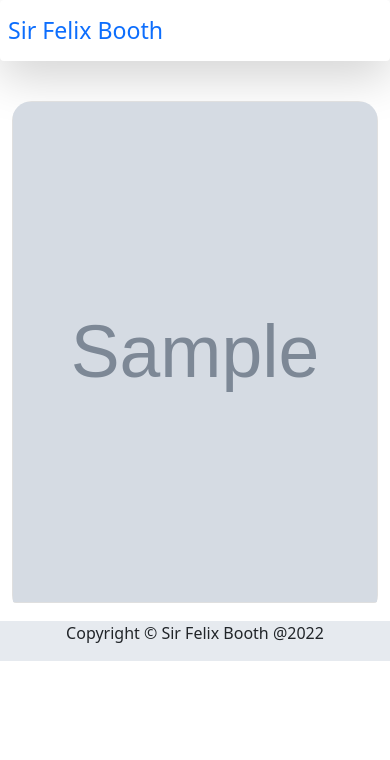
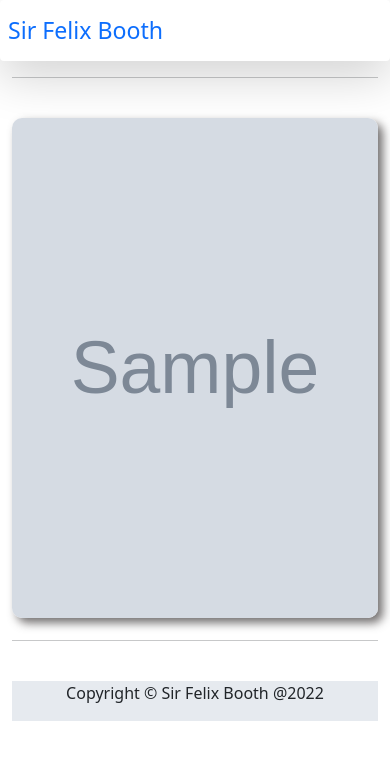
Before and after one commit to SayiaFelix/SirFelix-gallery, a Django app: page /location/1 in a window 390 px wide. Shown: the top 760 px of the page. Run offline with Django 3.2, Linux system fonts and the light colour scheme; tables that the repository leaves empty hold one stand-in row (values such as "Sample post"); grey boxes marked "Sample" are stand-in pictures; some libraries are stand-ins or nearby versions.

Commit message:
fixing bugs

```diff
--- a/myBooth/templates/all-images/locations.html
+++ b/myBooth/templates/all-images/locations.html
@@ -3,20 +3,16 @@
 {% block content %}
 
 <div class="container">
-
+    <hr class="text-dark">
   <div class="card-columns">
-
- <br>
-
+  <br>
    <div class="image text-light">
-         <div class="card">
+         <div class="">
             <img src="{{image.image.url}}" alt="" height="500" width="400" class="img-responsive card-img-top" />
          </div>
-
        <div class="overlay text-center">
-
            <h3 class="">{{image.image_name}}</h3>
-           <hr class="text-light"> <br>
+           <hr class="text-light">
            {% for categ in image.category.all %}
             <h5> Category: <strong>{{ categ.category_name }} </strong> </h5>
             {% endfor %}
@@ -26,47 +22,19 @@
            <h6 class="">Posted on:  {{image.post_date|date:"d, F Y"}}</h6>
            <br>
            <hr class="text-light">
-           <input type="text" id="imagelink" class="form-control input-sm text-center" value="https://my-memoirs.herokuapp.com{{image.image.url}}"
-               class="hidden">
+           <input type="text" id="imagelink" class="form-control input-sm text-center" value="https://sirfelix-gallery.herokuapp.com{{image.image.url}}"
+           class="hidden">
            <br>
            <div class="top">
-               <button type="" class="btn btn-outline-success btn-sm"> <a class="btn btn-custom fs-6" rel="gallery" href="{{image.image.url}}">Zoom Image</a> </button>
-               <button class="btn btn-outline-primary btn-lg" onclick="CopyFunction()">Copy Link</button>
-           </div>
+            <button type="" class="btn btn-outline-primary "> <a class="btn btn-custom btn-sm fs-5 text-light" rel="gallery" href="{{image.image.url}}">Zoom Image</a> </button>
+            <button class="btn btn-outline-primary btn-lg text-light" onclick="CopyFunction()">Copy Link</button>
+        </div>
        </div>
    </div>
    <br>
 </div>
-
-
-
-     {% comment %} <div class="card">
-
-        <div class="card border-secondary">
-          <img  class="card-img-top" src="{{image.image.url}}"  class="img-responsive" alt="">
-        </div>
-        <div class="card-body">
-            <h2 class="text-primary">{{image.image_name}}</h2>
-            <br>
-            <h4 class="">Location: {{image.location}}</h4>
-
-            <br>
-            <h6>About:  {{image.image_descriptions}}</h6>
-            <h6>Time elapsed since it was posted: <br>{{image.post_date|timesince}}</h6>
-
-            {% comment %} <br>
-              <input type="text" id="imagelink" class="form-control input-sm" value="https://my-memoirs.herokuapp.com{{image.image.url}}"
-                            class="hidden">
-            <br> {% endcomment
-            <div class="top">
-                <button type="" class="btn btn-outline-secondary btn-sm"> <a class="btn btn-custom fs-6" rel="gallery" href="{{image.image.url}}">Zoom Image</a> </button>
-                <button class="btn btn-outline-primary btn-lg" onclick="CopyFunction()">Copy Link</button>
-                {% comment %} <button type="button" class="btn btn-outline-danger btn-lg"> <a class="btn btn-custom fs-6" rel="gallery" href="{% url 'delete_image' image.id %}">Delete Image</a></button>    {% endcomme
-            </div>
-        </div> {% endcomment %}
-
-  </div>
-
+<hr class="text-dark">
+<br>
 <script>
     function CopyFunction() {
         let copyText = document.getElementById("imagelink");
--- a/myBooth/templates/footer.html
+++ b/myBooth/templates/footer.html
@@ -1,4 +1,3 @@
-
 <footer style="background-color: #E6EAEF;">
     <div class="container" >
         <div class="row text-center">
--- a/myBooth/views.py
+++ b/myBooth/views.py
@@ -1,15 +1,14 @@
-
 from django.shortcuts import render,redirect
 from django.http  import Http404
 import datetime as dt
-from .models import Image,Location, category
+from .models import Image,Location
 
 # Create your views here.
 def my_gallery(request):
-    Images = Image.show_all_photos()
+    Images = Image.show_all_photos() # Show all photos in oder of date posted
     locations = Location.objects.all()
     date = dt.date.today()
-    # Images = Image.objects.all()
+    Images = Image.objects.all()
     return render(request, 'all-images/gallery.html', {"date": date, "Images": Images,"locations":locations})
 
 def search_results(request):
@@ -32,12 +31,6 @@ def get_location(request, location_id ):
         raise Http404()
     return render(request,"all-images/locations.html", {"image":image})
 
-# def get_location(request, location_name):
-#     category_results = category.objects.all()
-#     locations = Location.objects.all()
-#     location_result = Image.objects.filter(location__id= location_name)
-#     return render(request,'all-images/locations.html',{'all_images':location_result,'category_results':category_results,'locations':locations})
-
 def delete_image(request, image_id):
     image=Image.objects.filter(id = image_id).delete()
 
--- a/static/css/gallery.css
+++ b/static/css/gallery.css
@@ -21,7 +21,8 @@ body {
     padding: 0;
     position: relative;
     overflow: hidden;
-    border-radius: 20px;
+    border-radius: 10px;
+    box-shadow: 5px 5px 10px rgba(68, 64, 64, 0.75);
 }
 
 .image:hover .overlay {
@@ -32,7 +33,7 @@ body {
 .overlay {
     width: 90%;
     height: 90%;
-    background: rgba(80, 76, 76, 0.8);
+    background: rgba(82, 77, 77, 0.8);
     padding: 20px;
     margin: 0 auto;
     top: -100%;
```
Also changed, not shown: myBooth/templates/all-images/gallery.html (+7 -9 lines), myBooth/templates/all-images/search-images.html (+8 -30 lines), media/images/redwh.jpeg (added), media/images/schools.jpeg (added), media/images/smile.jpeg (added).
